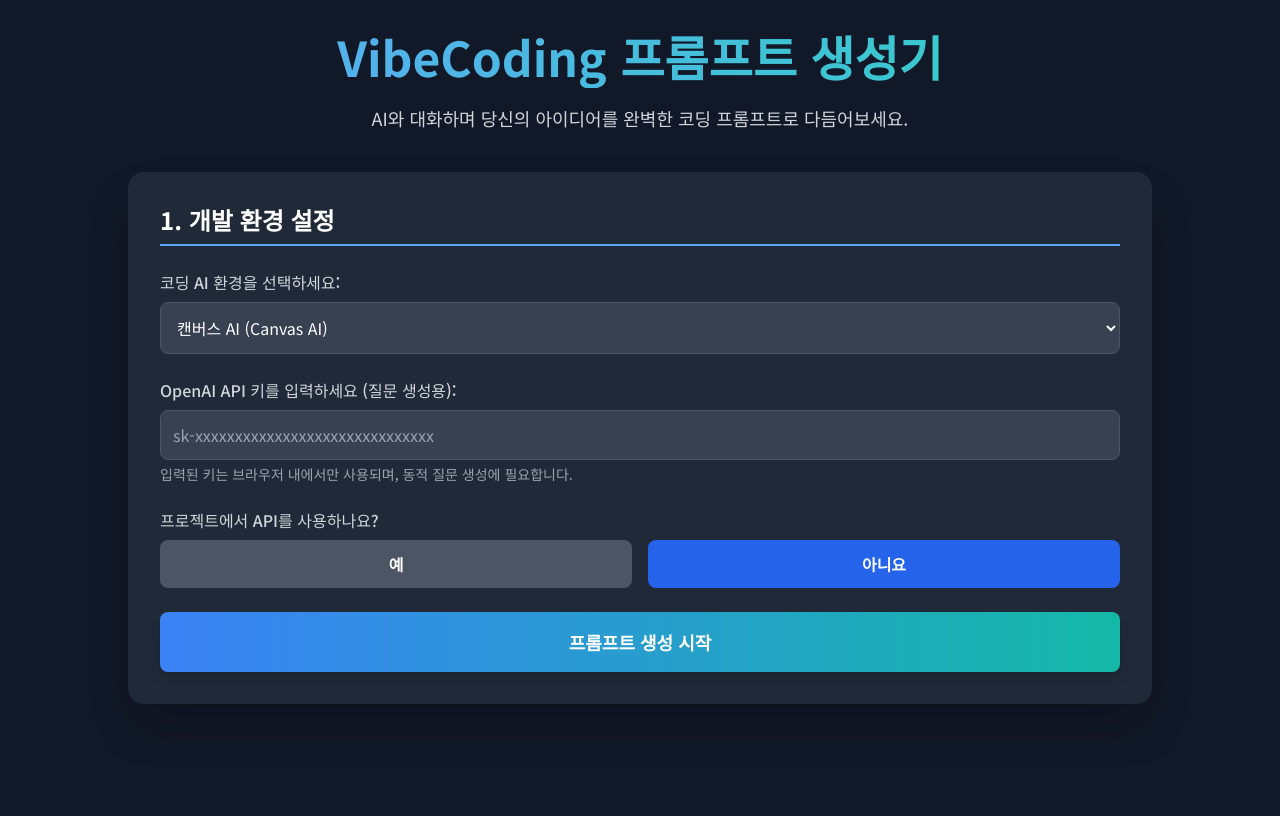
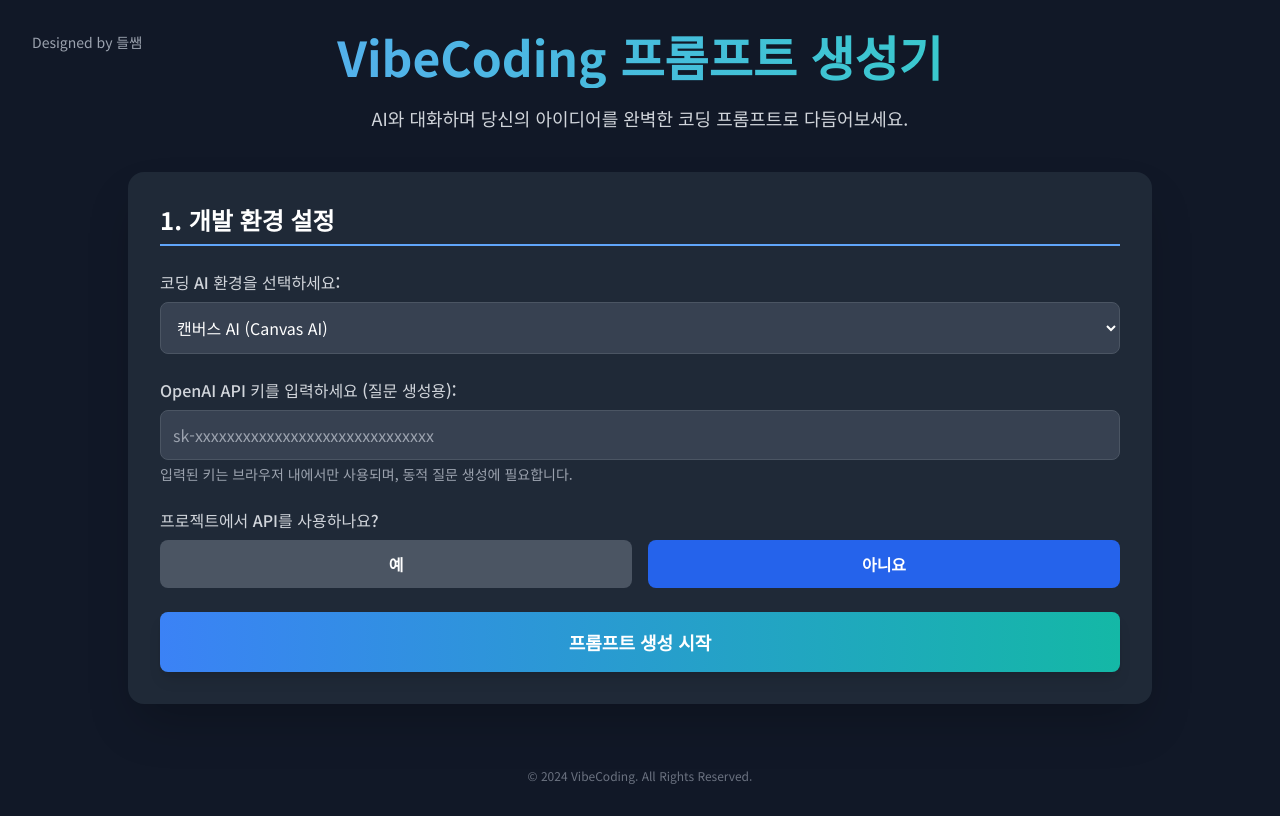
Before and after one commit to pcd0822/vivecoding-prompter, a plain HTML site: page index.html in a window 1280 px wide. Drawn offline with nearby package versions, Linux system fonts and the light colour scheme.

Commit message:
Update index.html

```diff
--- a/index.html
+++ b/index.html
@@ -95,9 +95,14 @@
         <header class="text-center mb-10 relative">
             <h1 class="text-4xl md:text-5xl font-bold text-transparent bg-clip-text bg-gradient-to-r from-blue-400 to-teal-400 pb-2">VibeCoding 프롬프트 생성기</h1>
             <p class="mt-4 text-lg text-gray-300">AI와 대화하며 당신의 아이디어를 완벽한 코딩 프롬프트로 다듬어보세요.</p>
-            <button id="reset-button" onclick="resetApp()" class="hidden absolute top-0 right-0 bg-gray-700 hover:bg-red-600 text-white font-bold py-2 px-4 rounded-lg transition-colors">
-                새로 만들기
-            </button>
+            <div class="absolute top-0 left-0 text-left">
+                <p class="text-sm text-gray-400">Designed by 들쌤</p>
+            </div>
+            <div class="absolute top-0 right-0 text-right">
+                <button id="reset-button" onclick="resetApp()" class="hidden bg-gray-700 hover:bg-red-600 text-white font-bold py-2 px-4 rounded-lg transition-colors">
+                    새로 만들기
+                </button>
+            </div>
         </header>
 
         <!-- Step 1: Configuration -->
@@ -208,6 +213,10 @@
              </div>
         </main>
     </div>
+
+    <footer class="text-center py-8">
+        <p class="text-xs text-gray-500">© 2024 VibeCoding. All Rights Reserved.</p>
+    </footer>
 
     <script>
         // --- STATE MANAGEMENT ---
```
